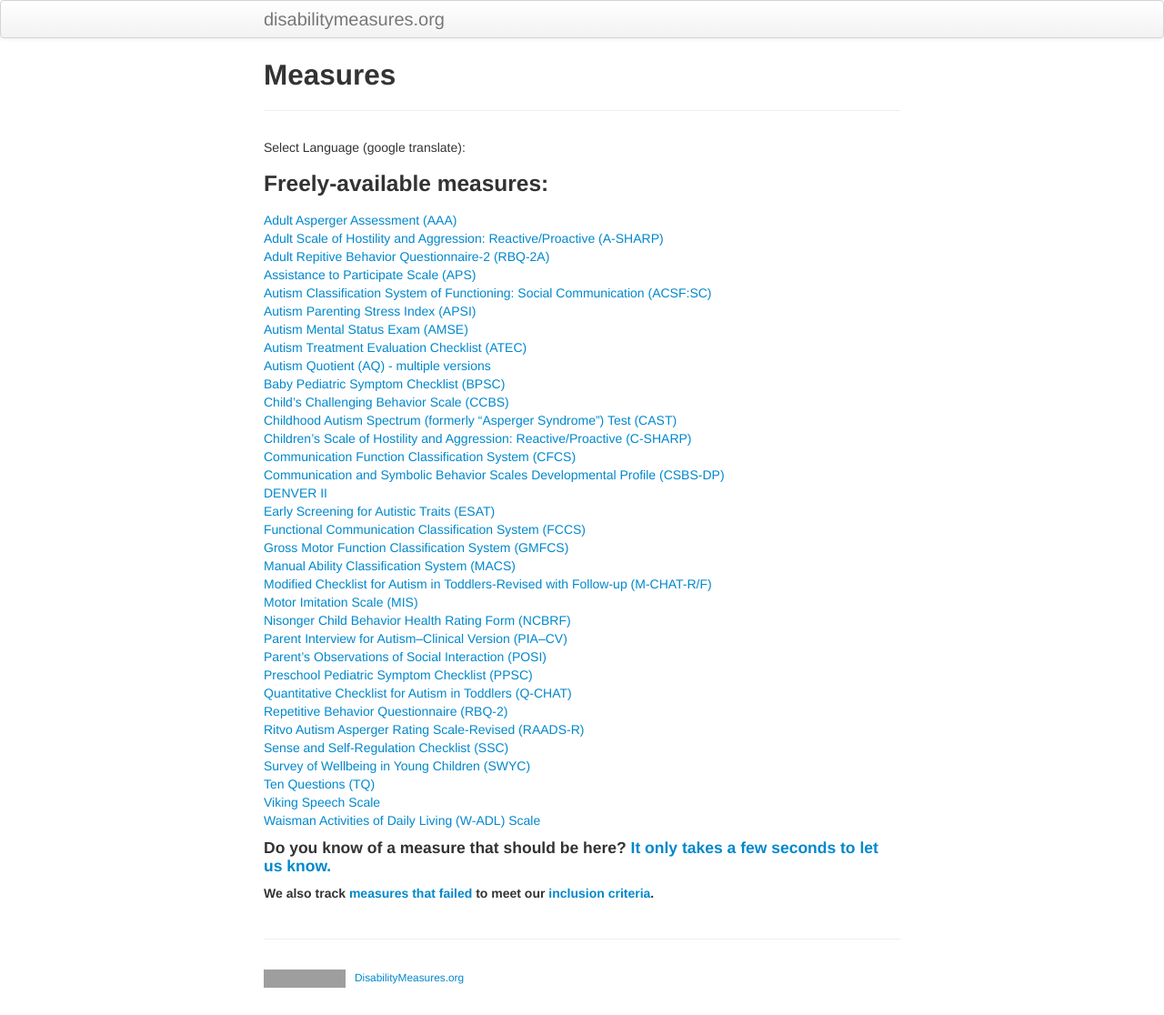
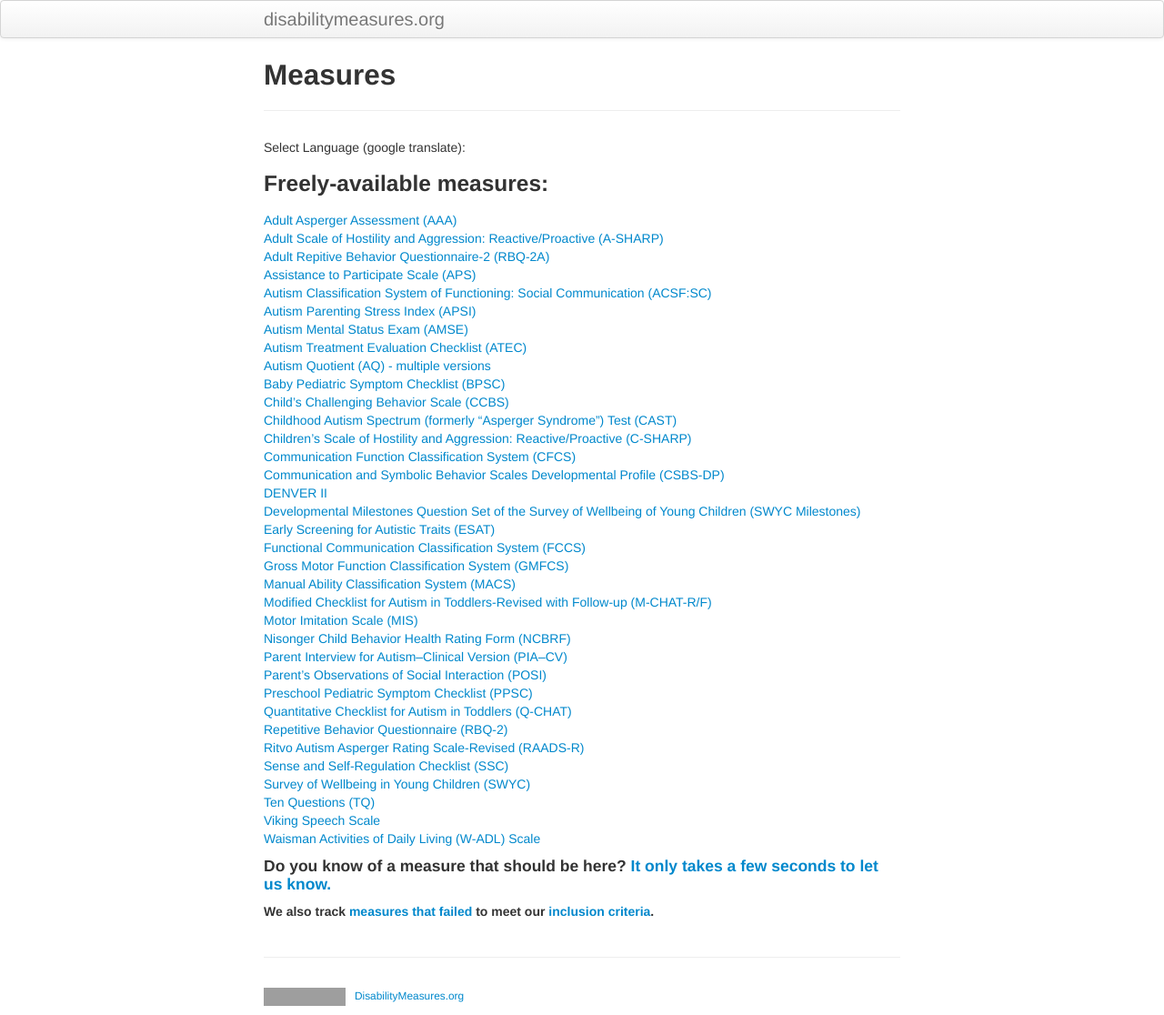
Before and after one commit to mjmaenner/disabilitymeasures, a Jekyll site: the page built from measures/index.md, in a window 1280 px wide. Shown: the whole page at 91% size. Built offline with Jekyll 4.4.1, drawn with Linux system fonts in a browser that asks for light colours; grey boxes are pictures that could not be loaded.

Commit message:
added SWYC Milestones

```diff
--- a/measures/index.md
+++ b/measures/index.md
@@ -29,6 +29,7 @@ function googleTranslateElementInit() {
 [Communication Function Classification System (CFCS)](http://disabilitymeasures.org/cfcs)
 [Communication and Symbolic Behavior Scales Developmental Profile (CSBS-DP)](disabilitymeasures/csbs-dp/index.md)
 [DENVER II](http://disabilitymeasures.org/denverii)
+[Developmental Milestones Question Set of the Survey of Wellbeing of Young Children (SWYC Milestones)](http://disabilitymeasures.org/SWYC-Milestones)
 [Early Screening for Autistic Traits (ESAT)](http://disabilitymeasures.org/ESAT)
 [Functional Communication Classification System (FCCS)](http://disabilitymeasures.org/fccs)
 [Gross Motor Function Classification System (GMFCS)](http://disabilitymeasures.org/gmfcs)
```
